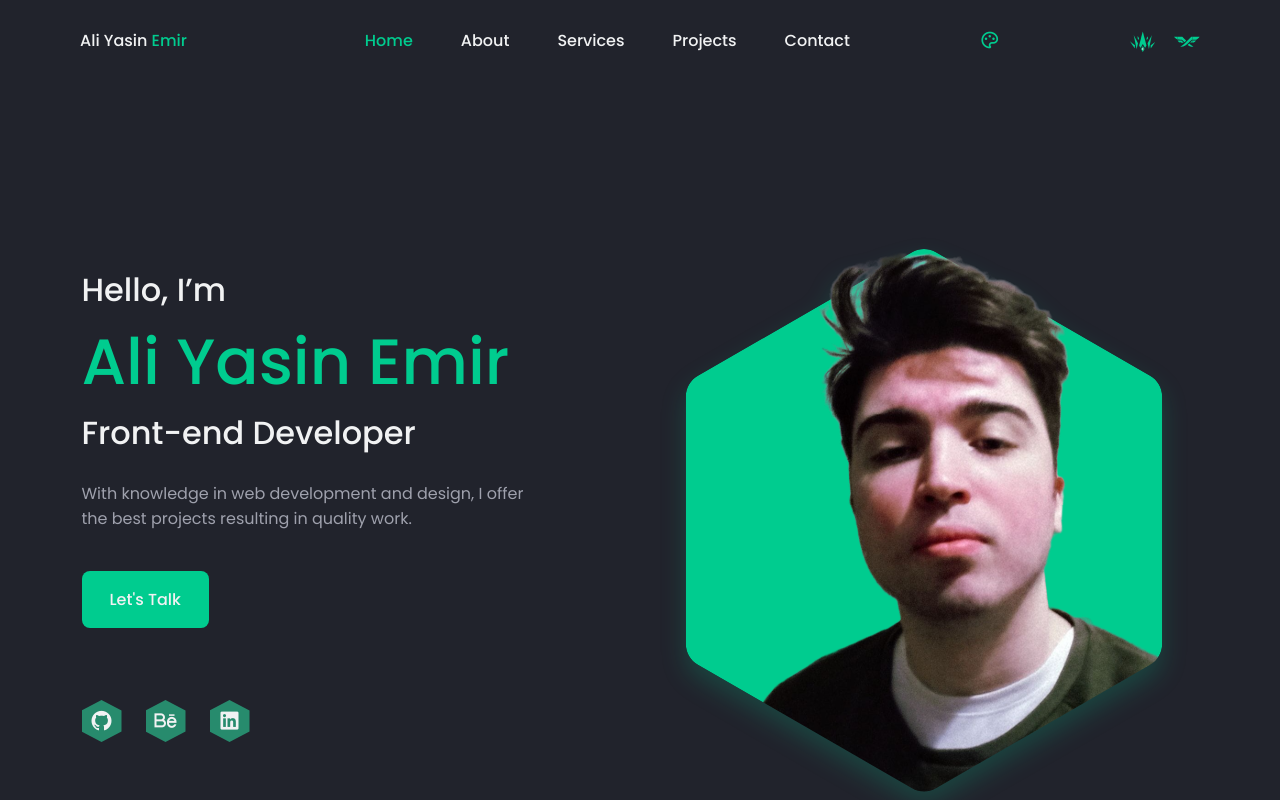
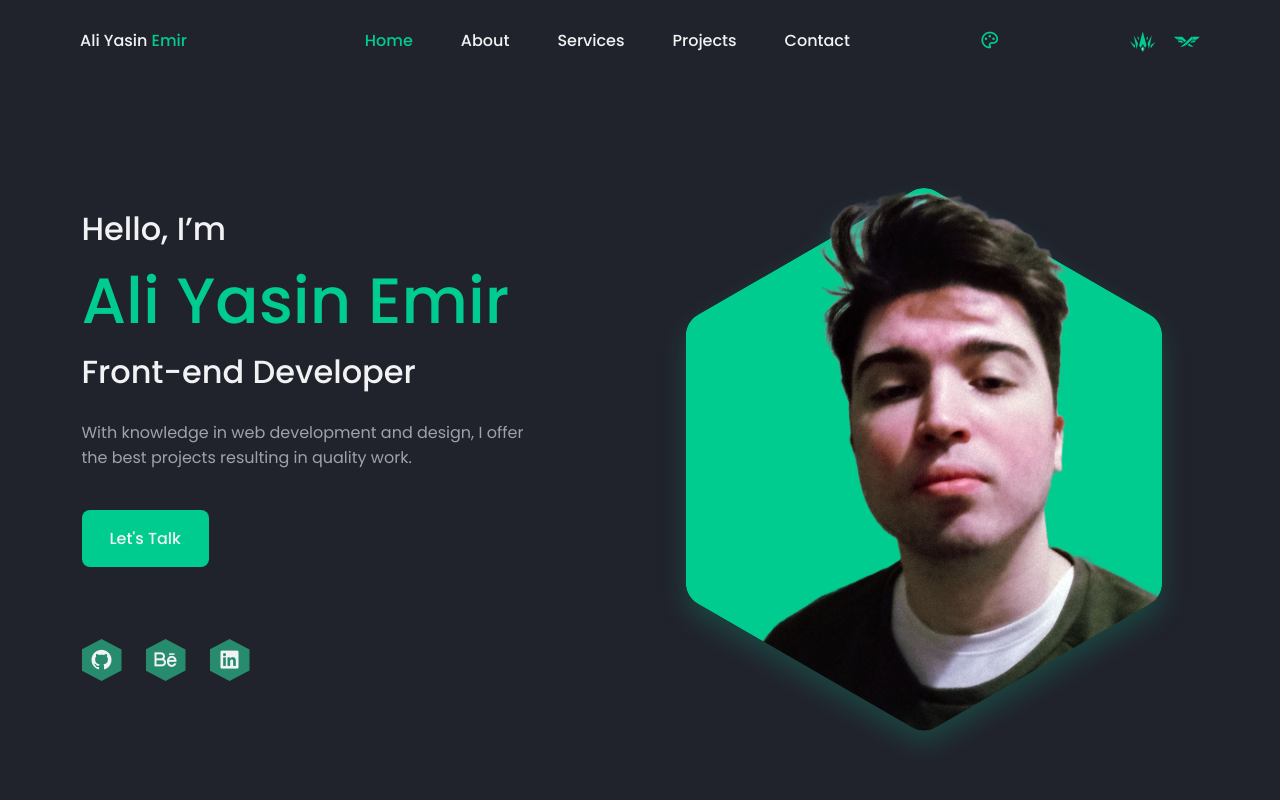
Before and after one commit to ali-yasin-emir/responsive-portfolio-website, a plain HTML site: page index.html in a window 1280 px wide. Shown: the top 800 px of the page. Drawn offline with nearby package versions, Linux system fonts and the light colour scheme.

Commit message:
I think I handled that home img

```diff
--- a/assets/css/styles.css
+++ b/assets/css/styles.css
@@ -298,8 +298,8 @@ svg {
 .home__container {
   padding-top: 2rem;
   row-gap: 2.5rem;
-  height: calc(100vh);
-  margin-inline: 1.5rem;
+  height: calc(100vh - 8rem);
+  padding-block: 0rem 2.4rem;
 }
 
 .home__content {
@@ -356,7 +356,7 @@ svg {
 }
 
 .home__blob {
-  width: 320px;
+  width: 200px;
   fill: var(--first-color);
   filter: drop-shadow(0 12px 12px hsla(var(--hue), 100%, 40%, 0.2));
 }
```
